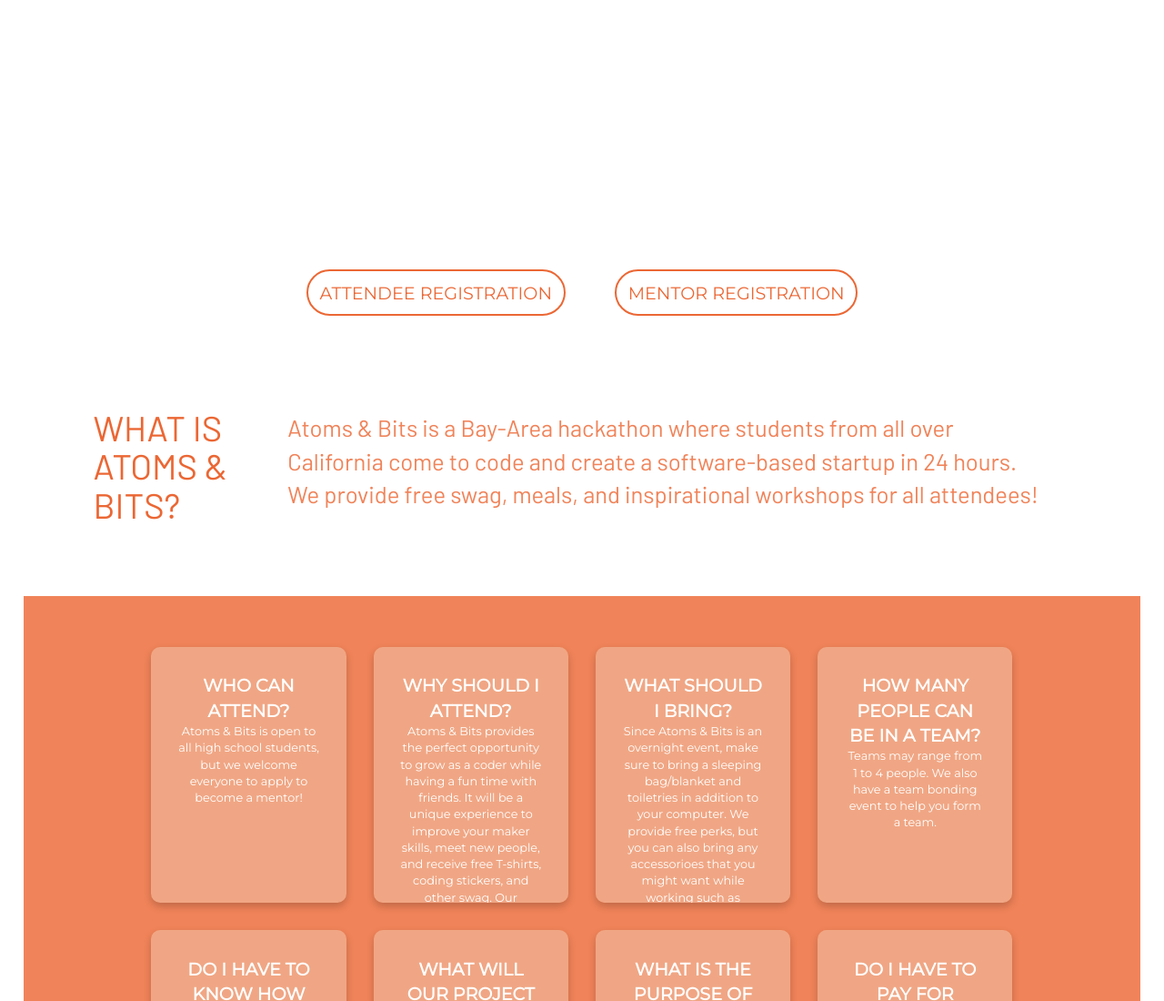
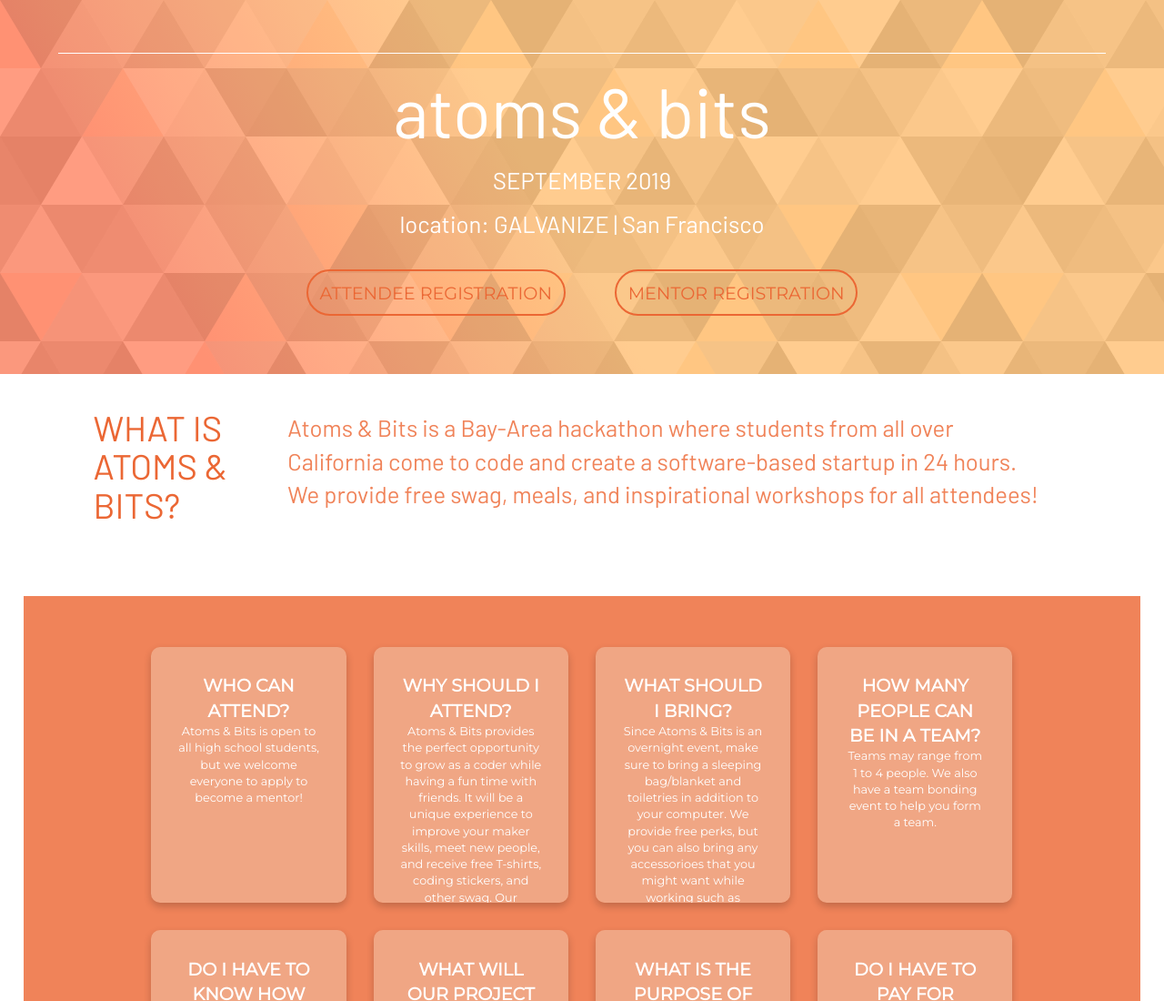
Before and after one commit to unlucku/atoms-and-bits, a website: page public/index.html in a window 1280 px wide. Shown: the top 1100 px of the page at 91% size. Drawn offline with nearby package versions, Linux system fonts and the light colour scheme; files whose address does not match are found by name.

Commit message:
Update index.html

```diff
--- a/public/index.html
+++ b/public/index.html
@@ -30,7 +30,7 @@
     }
 
     .header {
-        background-image: url("prism.svg");
+        background-image: url("../images/prism.svg");
         background-repeat: no-repeat;
         background-attachment: fixed;
         background-position: center;
```
